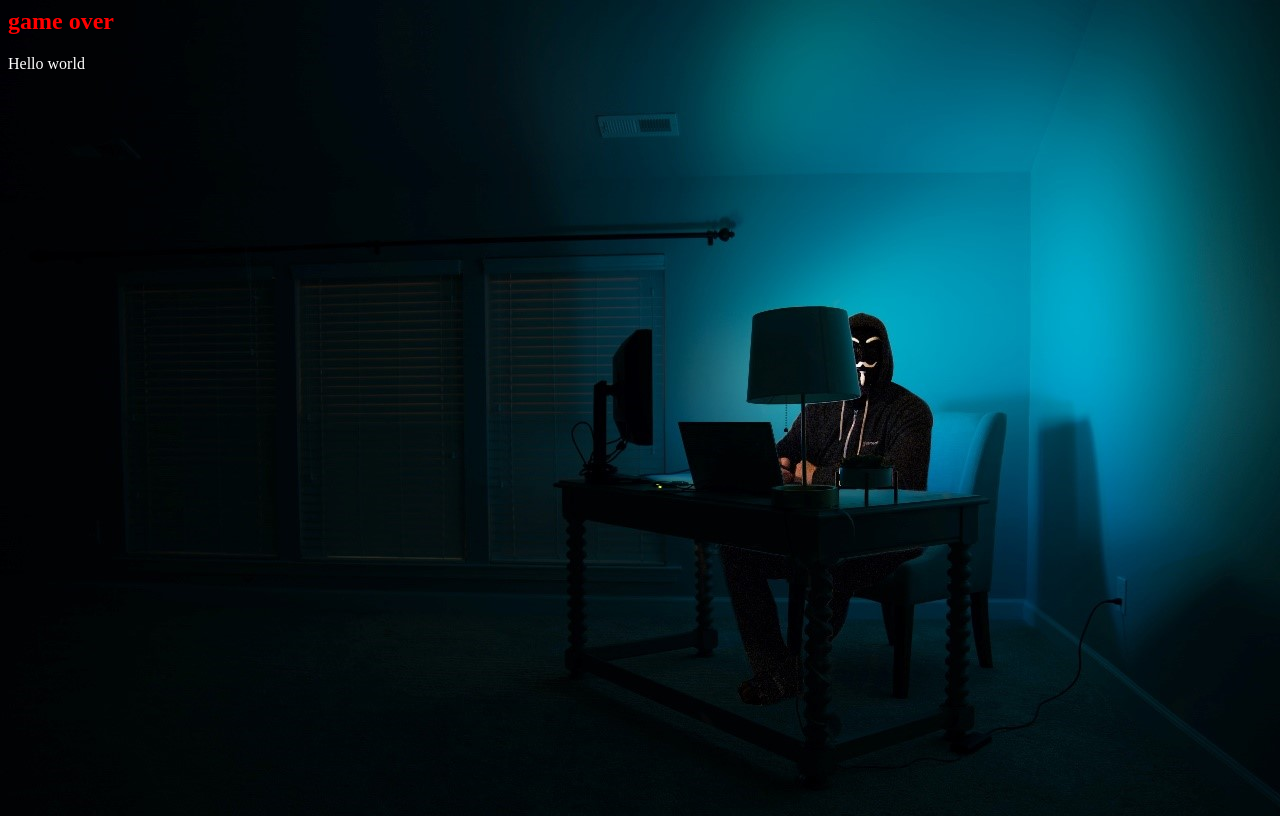
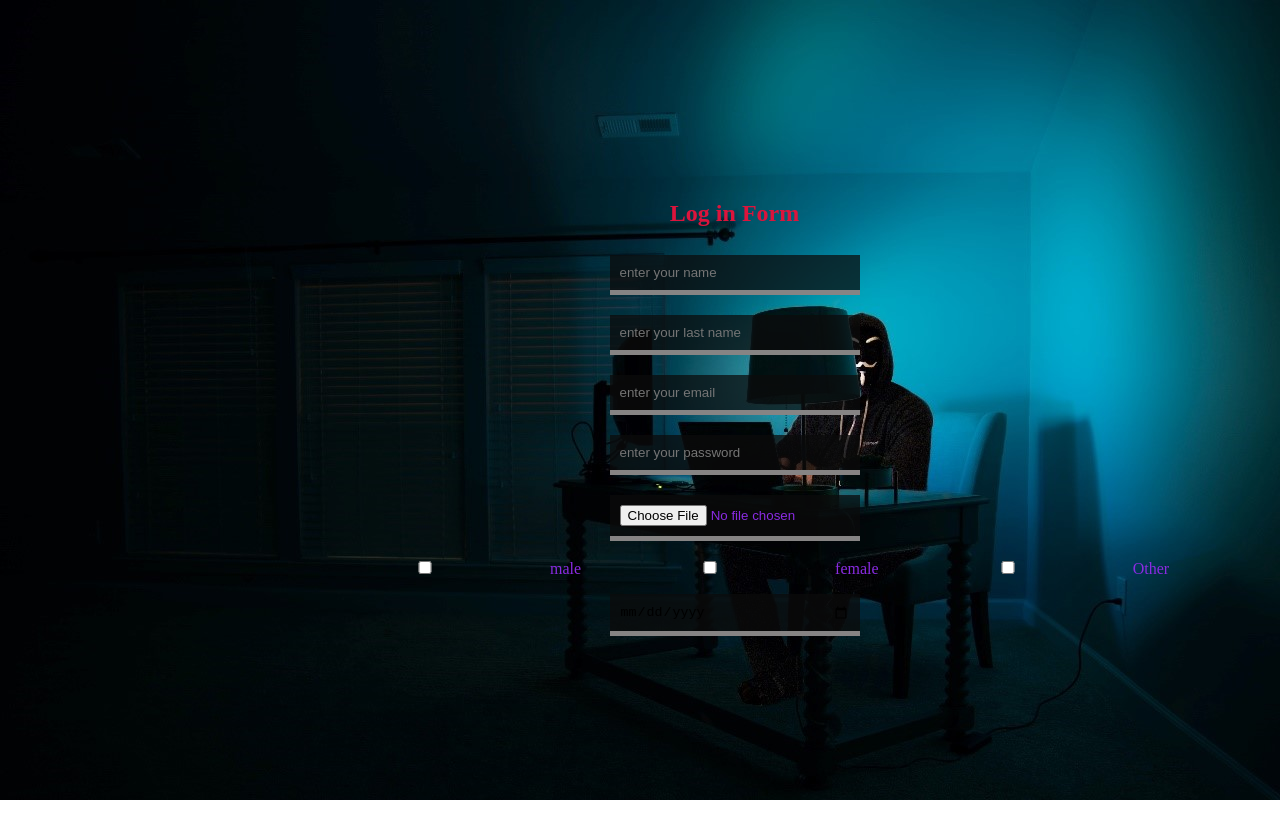
Before and after one commit to Kausar56/learning-html, a plain HTML site: page index.html in a window 1280 px wide. Drawn offline with Linux system fonts and the light colour scheme.

Commit message:
log in form

```diff
--- a/index.html
+++ b/index.html
@@ -7,7 +7,23 @@
 </head>
 <body>
 
-    <h2>game over</h2>
-<p>Hello world</p>
+<div class="log">
+    <form id="log_in">
+        <h2 id="caption">Log in Form</h2><br>
+        <input type="name" placeholder="enter your name"><br>
+        <input type="last name" placeholder="enter your last name"><br>
+        <input type="email" name="email" placeholder="enter your email"><br>
+        <input type="password" placeholder="enter your password"><br>
+        <input type="file" name="send your file">
+        <br>
+        <input type="checkbox" value="male">male
+        <input type="checkbox" value="female">female
+        <input type="checkbox" value="Other">Other
+<br>
+        <input type="date" value="date">
+
+    </form>
+</div>
+
 </body>
 </html>
--- a/style.css
+++ b/style.css
@@ -1,17 +1,34 @@
-body{
-    background-color: red;
-    background-image:url(images/deep-web-cover.jpg);
+*{
+    margin: 0px;
+    padding:0px;
+}
+
+.log{
+    width: 100%;
     height: 100%;
-    color: white;
-    background-attachment:scroll;
+    background-image: url(images/deep-web-cover.jpg);
+    background-attachment: fixed;
+    display: flex;
 
 }
 
-p{
-    background-position: bottom;
+.log #log_in{
+    text-align:center;
+    margin-left: 300px;
+    margin-top: 200px;
+    color: blueviolet;
 }
 
-h2{
-    background-position:right top;
-    color: red;;
+.log #log_in #caption{
+    color: crimson;
+    font-weight: bold;
 }
+.log #log_in input{
+    border: none;
+    padding: 10px;
+    margin: 10px 0px;
+    width: 250px;
+    background-color: rgba(11, 12, 12, 0.733);
+    border-bottom:5px solid rgb(134, 132, 132);
+    color: antiquewhitegit;
+}
```
